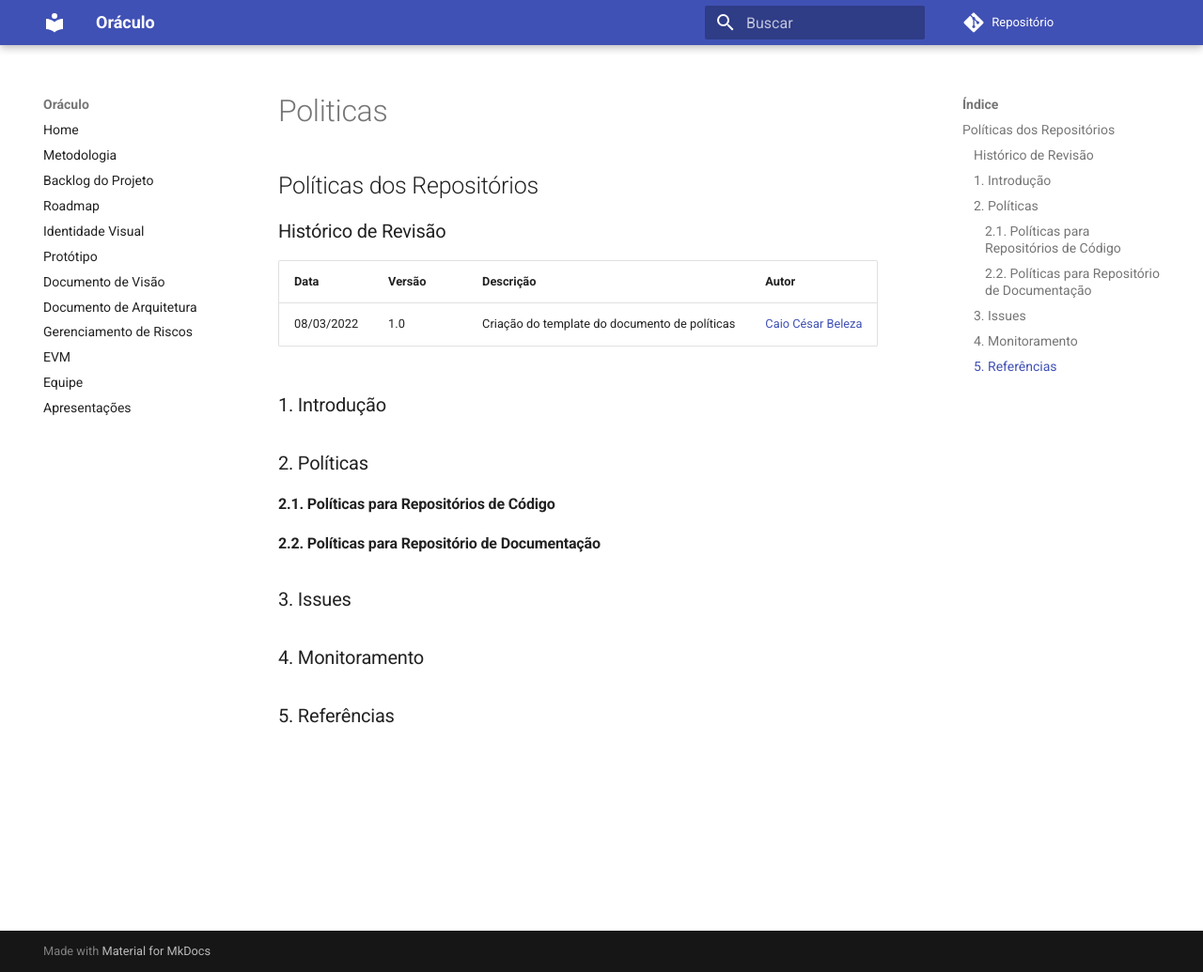
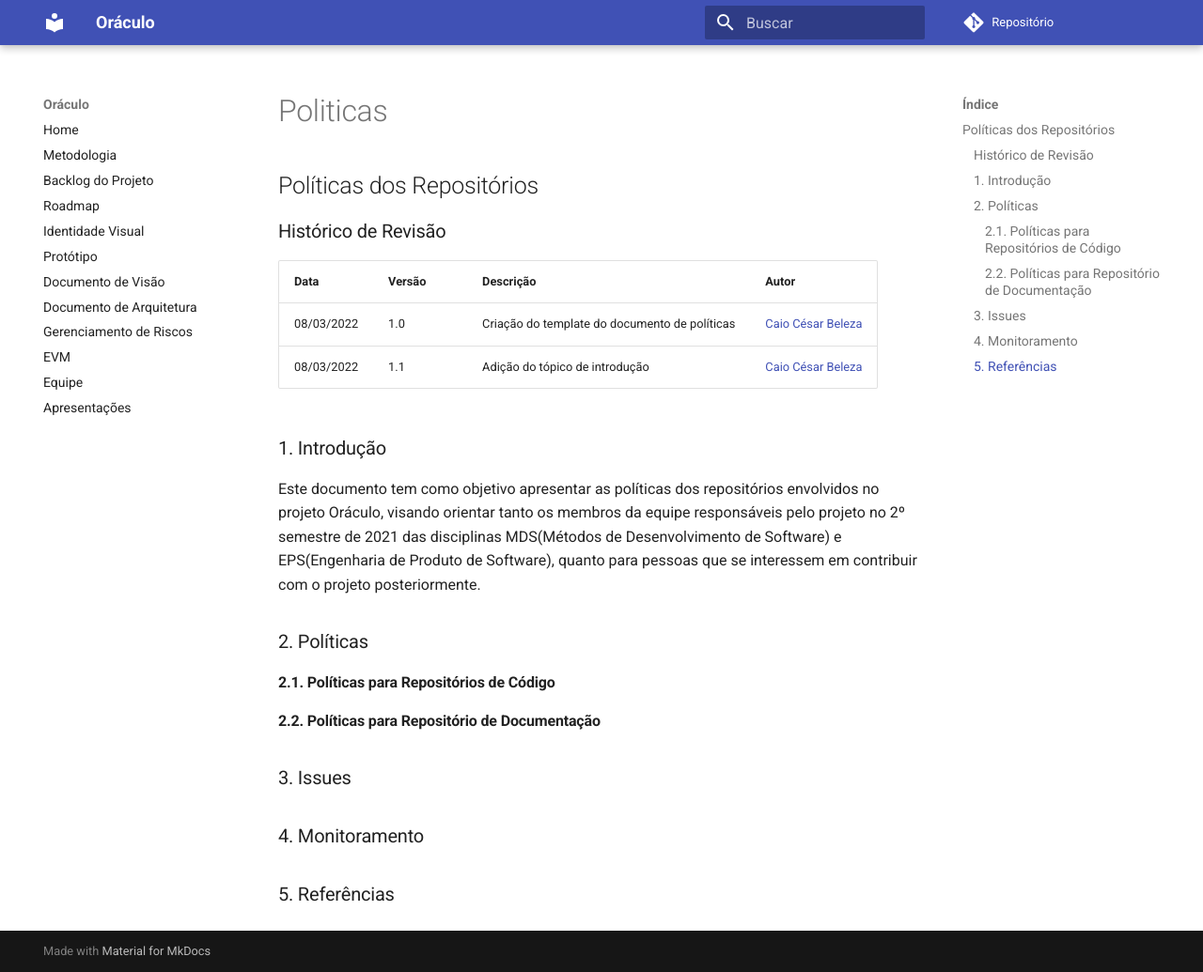
Before and after one commit to fga-eps-mds/2021-2-Oraculo-DOC, an MkDocs documentation site: the page built from docs/politicas.md, in a window 1280 px wide and 1035 px high. Shown: the whole window at 94% size. Built offline with MkDocs 1.6.1 and Material for MkDocs 9.7.7, drawn with Linux system fonts in a browser that asks for light colours; comment, search, counter and statistics services are not loaded; old or Windows-style settings are respelled for this version of MkDocs.

Commit message:
Adição do tópico de introdução no documento de políticas do projeto

```diff
--- a/docs/politicas.md
+++ b/docs/politicas.md
@@ -5,11 +5,13 @@
 |Data|Versão|Descrição|Autor|
 |--|--|--|--|
 |08/03/2022|1.0| Criação do template do documento de políticas|[Caio César Beleza](github.com/Caiocbeleza)|
+|08/03/2022|1.1| Adição do tópico de introdução | [Caio César Beleza](github.com/Caiocbeleza)|
 
 
 
 ### 1. Introdução
 
+Este documento tem como objetivo apresentar as políticas dos repositórios envolvidos no projeto Oráculo, visando orientar tanto os membros da equipe responsáveis pelo projeto no 2º semestre de 2021 das disciplinas MDS(Métodos de Desenvolvimento de Software) e EPS(Engenharia de Produto de Software), quanto para pessoas que se interessem em contribuir com o projeto posteriormente.
 
 ### 2. Políticas
 
```
